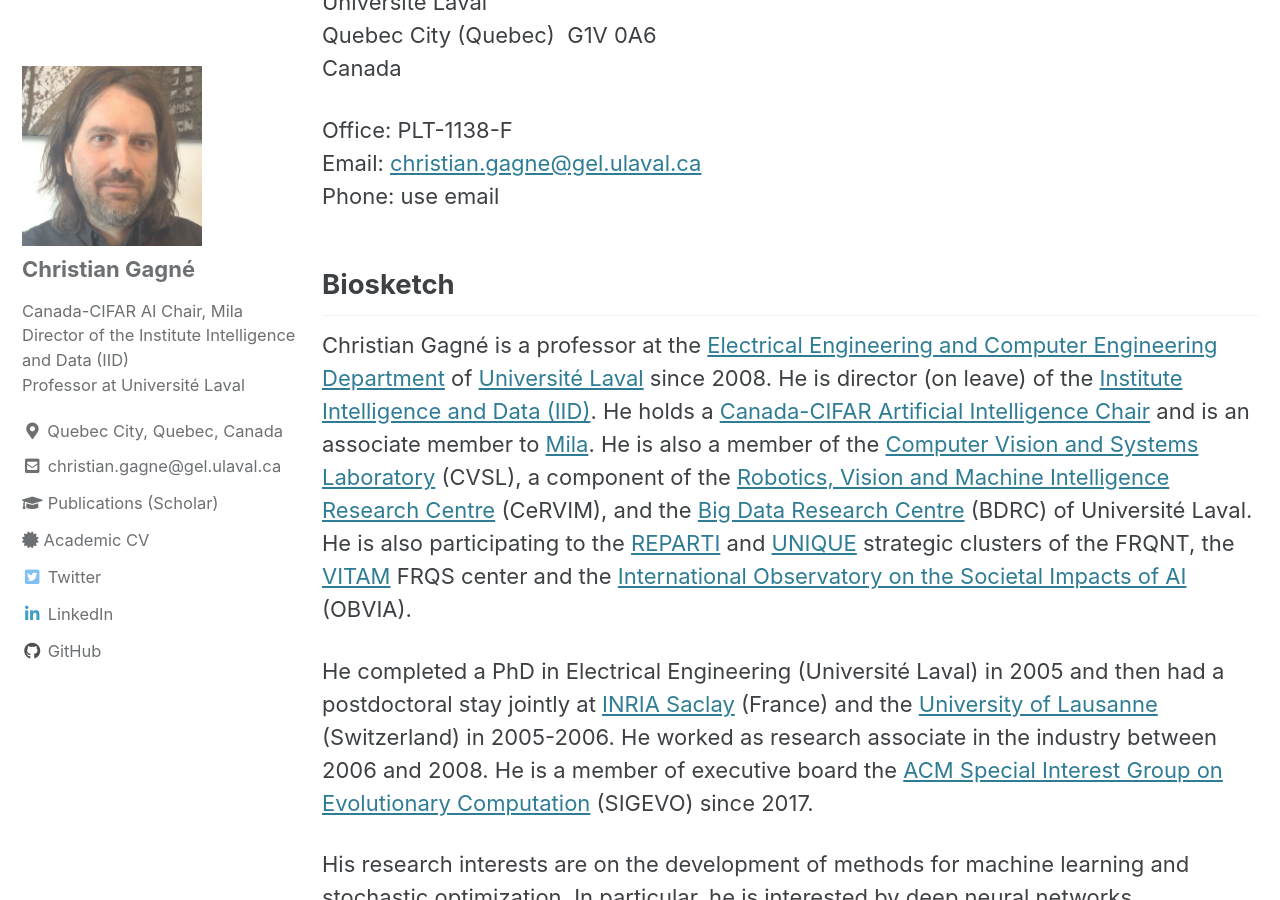
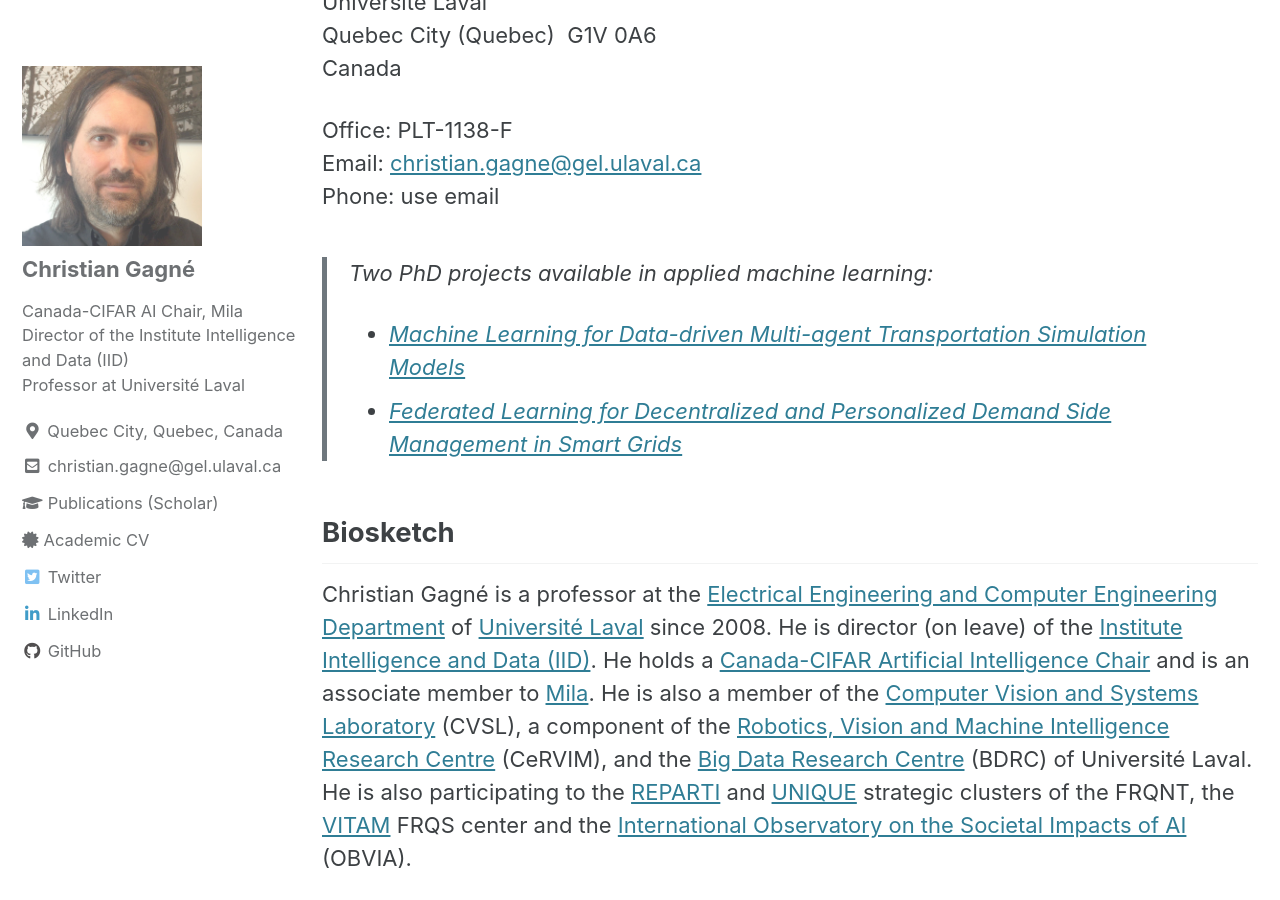
Before and after one commit to chgagne/english, a Jekyll site: the page built from _pages/index.md, in a window 1280 px wide and 900 px high, scrolled down 469 px. Built offline with Jekyll 4.4.1, drawn with Linux system fonts in a browser that asks for light colours; cached includes are drawn as plain includes.

Commit message:
Ajout liens vers poste de doctorat en ML appliqué

```diff
--- a/_pages/index.md
+++ b/_pages/index.md
@@ -20,6 +20,10 @@ Office: PLT-1138-F
 Email: [christian.gagne@gel.ulaval.ca](mailto:christian.gagne@gel.ulaval.ca)
 Phone: use email
 
+> Two PhD projects available in applied machine learning:
+> - [Machine Learning for Data-driven Multi-agent Transportation Simulation Models](https://www.projets-recherche.ulaval.ca/en/project?id=431099)
+> - [Federated Learning for Decentralized and Personalized Demand Side Management in Smart Grids](https://www.projets-recherche.ulaval.ca/en/project?id=431100)
+
 
 ## Biosketch
 
```
